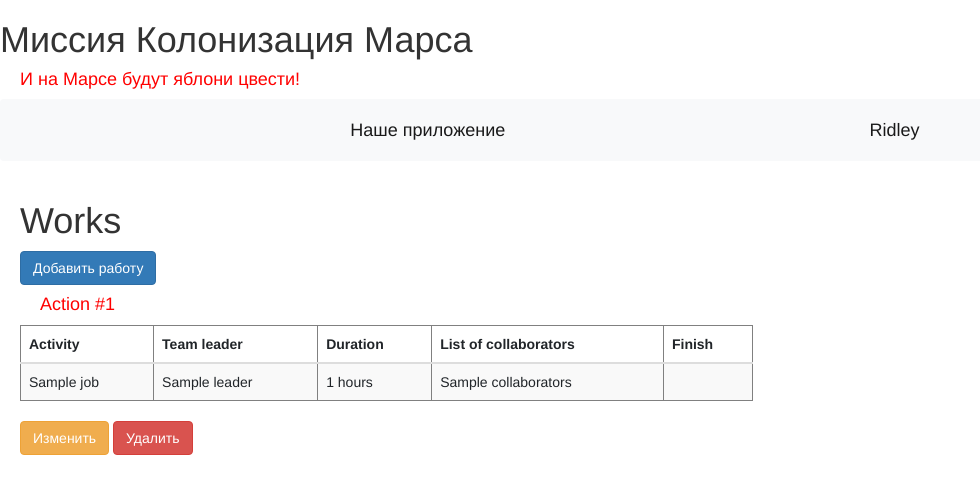
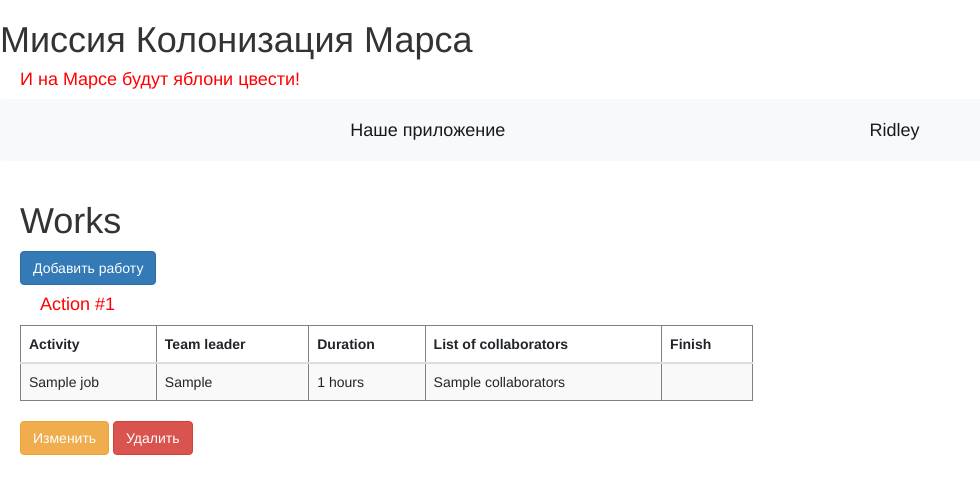
Before and after one commit to Annapurple/Flask_Work, a Flask app: template flask-sqlalchemy-Mars/templates/main_page.html in a window 1280 px wide. Shown: the top 494 px of the page, without its empty margins (0-980 px from the left). Run offline with Flask 3, Linux system fonts and the light colour scheme; a user stored in the database is signed in; the template is opened without the code that fills it: most values are stand-ins (such as "Sample title", 1, 10 or a date in 2020); some libraries are stand-ins or nearby versions.

Commit message:
correct text

```diff
--- a/flask-sqlalchemy-Mars/main.py
+++ b/flask-sqlalchemy-Mars/main.py
@@ -1,6 +1,5 @@
 import secrets
 from datetime import datetime
-
 
 from flask import Flask, render_template, redirect, abort, request
 from flask_login import login_user, LoginManager, logout_user, login_required, current_user
@@ -31,17 +30,16 @@ def load_user(user_id):
 def text():
     db_sess = db_session.create_session()
     jobs = db_sess.query(Jobs).all()
-    leaders = []
     new_jobs = []
     for job in jobs:
         j = job.to_dict(only=["id", "team_leader"])
         tl = db_sess.query(User).filter(User.id == j["team_leader"]).first()
         j["team_leader"] = tl.name + " " + tl.surname
         j["id"] = tl.id
-        new_jobs.append(job)
-        leaders.append(j['team_leader'])
-        print(j['team_leader'])
-    return render_template("main_page.html", job=new_jobs, title='Works', leaders=leaders)
+        new_jobs.append(j)
+        print(j)
+    print(new_jobs)
+    return render_template("main_page.html", job=new_jobs, title='Works')
 
 
 @app.route('/login', methods=['GET', 'POST'])
@@ -198,3 +196,22 @@ if __name__ == '__main__':
     # session.commit()
     # for user in session.query(User).filter(User.address == 'module_1'):
     #     print(user)
+
+
+
+# @app.route('/')
+# def text():
+#     db_sess = db_session.create_session()
+#     jobs = db_sess.query(Jobs).all()
+#     leaders = []
+#     new_jobs = []
+#     for job in jobs:
+#         j = job.to_dict(only=["id", "team_leader"])
+#         tl = db_sess.query(User).filter(User.id == j["team_leader"]).first()
+#         j["team_leader"] = tl.name + " " + tl.surname
+#         j["id"] = tl.id
+#         new_jobs.append(job)
+#         leaders.append(j['team_leader'])
+#         print(j['id'])
+#         print(j['team_leader'])
+#     return render_template("main_page.html", job=new_jobs, title='Works', leaders=leaders)
--- a/flask-sqlalchemy-Mars/templates/main_page.html
+++ b/flask-sqlalchemy-Mars/templates/main_page.html
@@ -24,7 +24,7 @@
     <tbody>
     <tr>
         <td>{{i.job}}</td>
-        <td>{{leaders[i.team_leader]}}</td>
+        <td>{{i.team_leader}}</td>
         <td>{{i.work_size}} hours</td>
         <td>{{i.collaborators}}</td>
         <td>{{i.is_finished}}</td>
```
